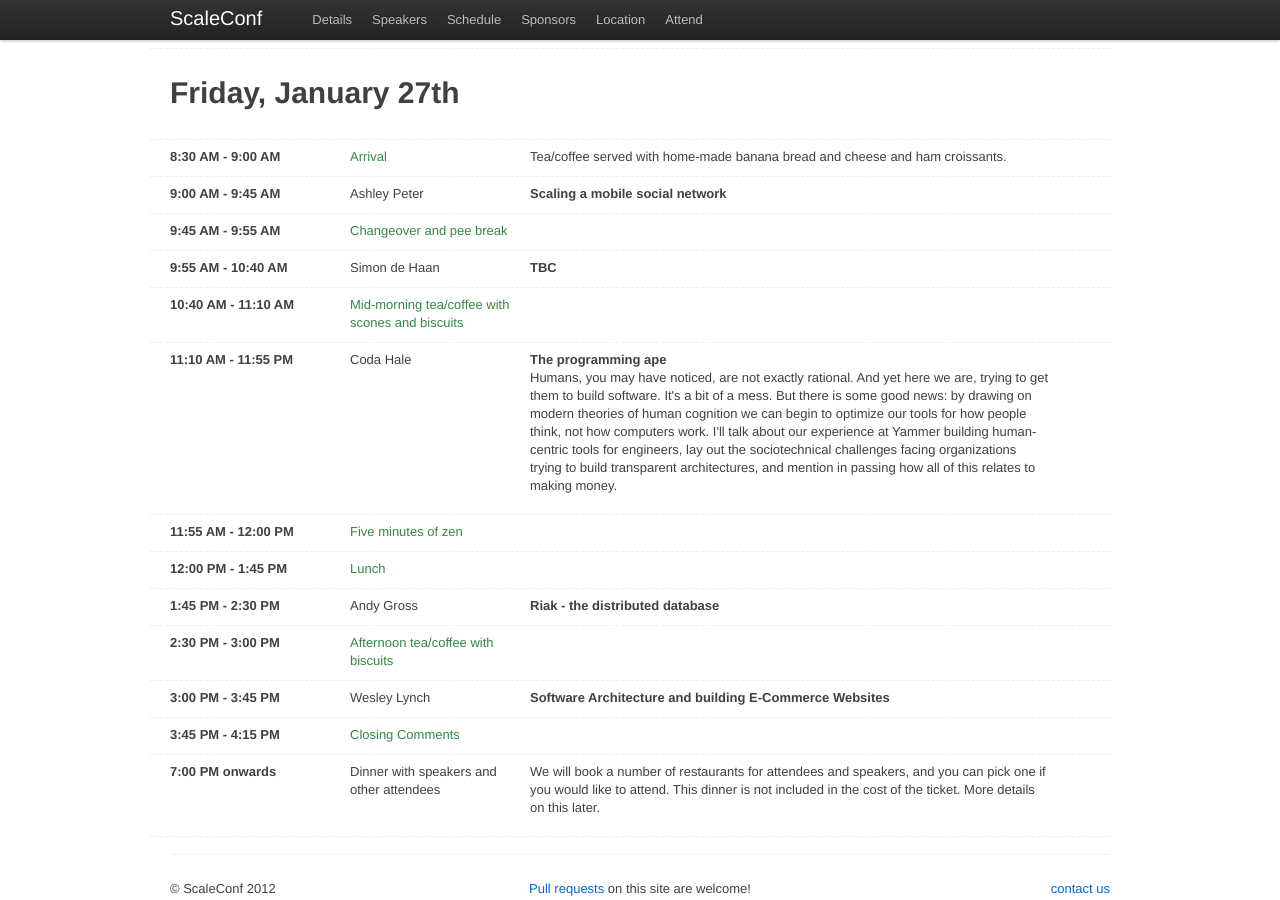
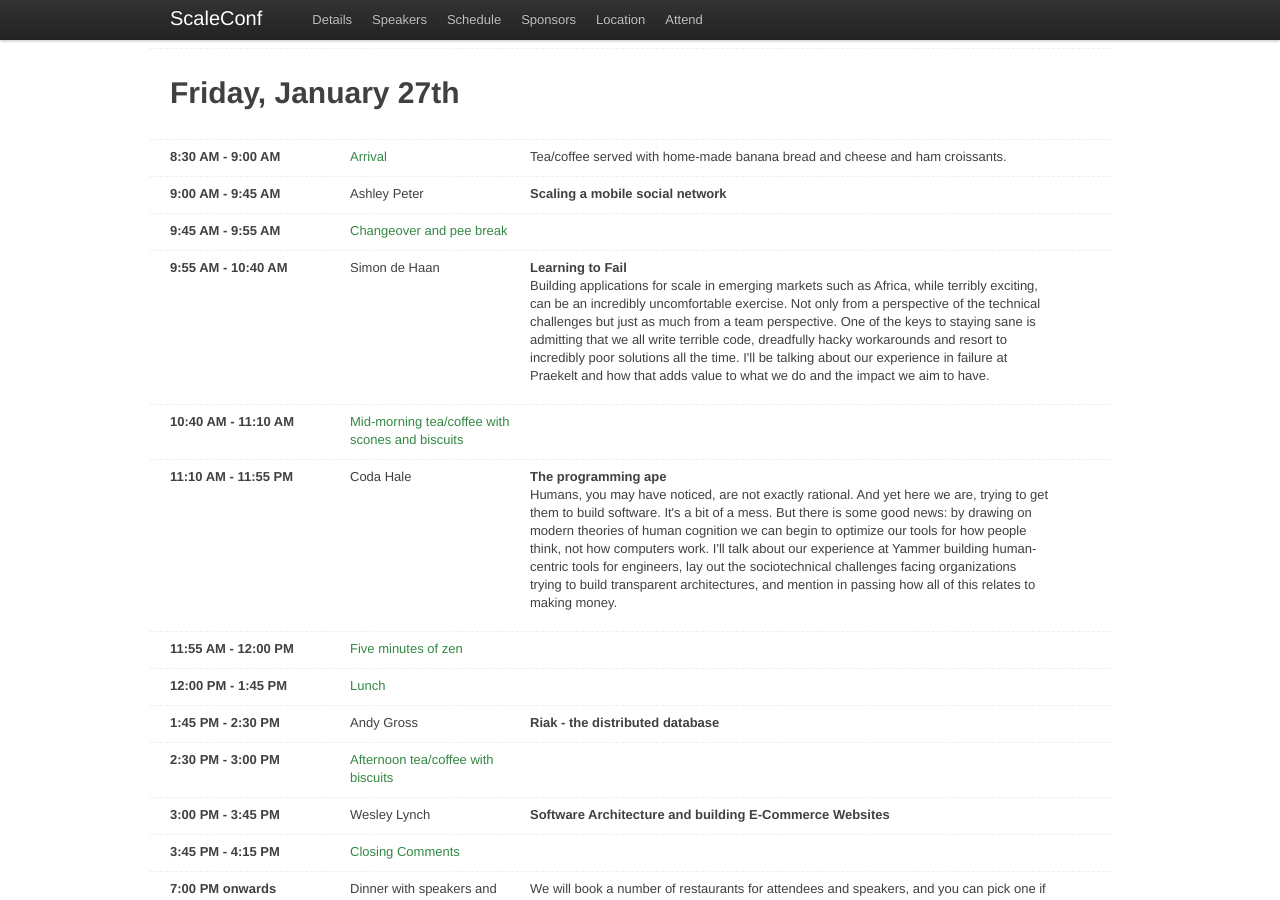
Before and after one commit to scaleconf/scaleconf.github.com, a Jekyll site: the page built from schedule.html, in a window 1280 px wide and 900 px high, scrolled down 1661 px. Built offline with Jekyll 4.4.1, drawn with Linux system fonts in a browser that asks for light colours; Markdown is read by kramdown in place of the engine named in the settings.

Commit message:
talk outline

```diff
--- a/schedule.html
+++ b/schedule.html
@@ -184,7 +184,10 @@ meta-description: The programme for the Scaleconf, a conference focusing on web
     <div class="span3"><b> 9:55 AM - 10:40 AM </b></div>
     <div class="span3">Simon de Haan</div>
     <div class="span9">
-        <b>TBC</b>
+        <b>Learning to Fail</b>
+        <p>
+            Building applications for scale in emerging markets such as Africa, while terribly exciting, can be an incredibly uncomfortable exercise. Not only from a perspective of the technical challenges but just as much from a team perspective. One of the keys to staying sane is admitting that we all write terrible code, dreadfully hacky workarounds and resort to incredibly poor solutions all the time. I'll be talking about our experience in failure at Praekelt and how that adds value to what we do and the impact we aim to have.
+        </p>
     </div>
 </div>
 
```
